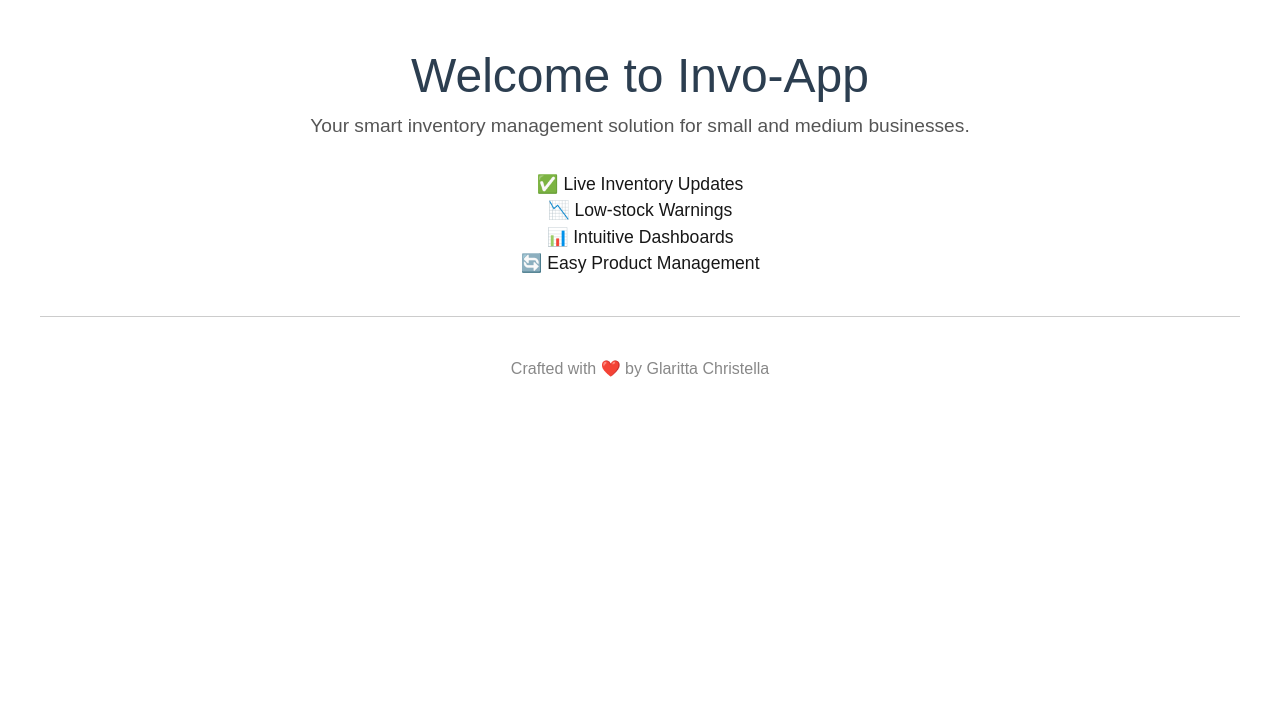
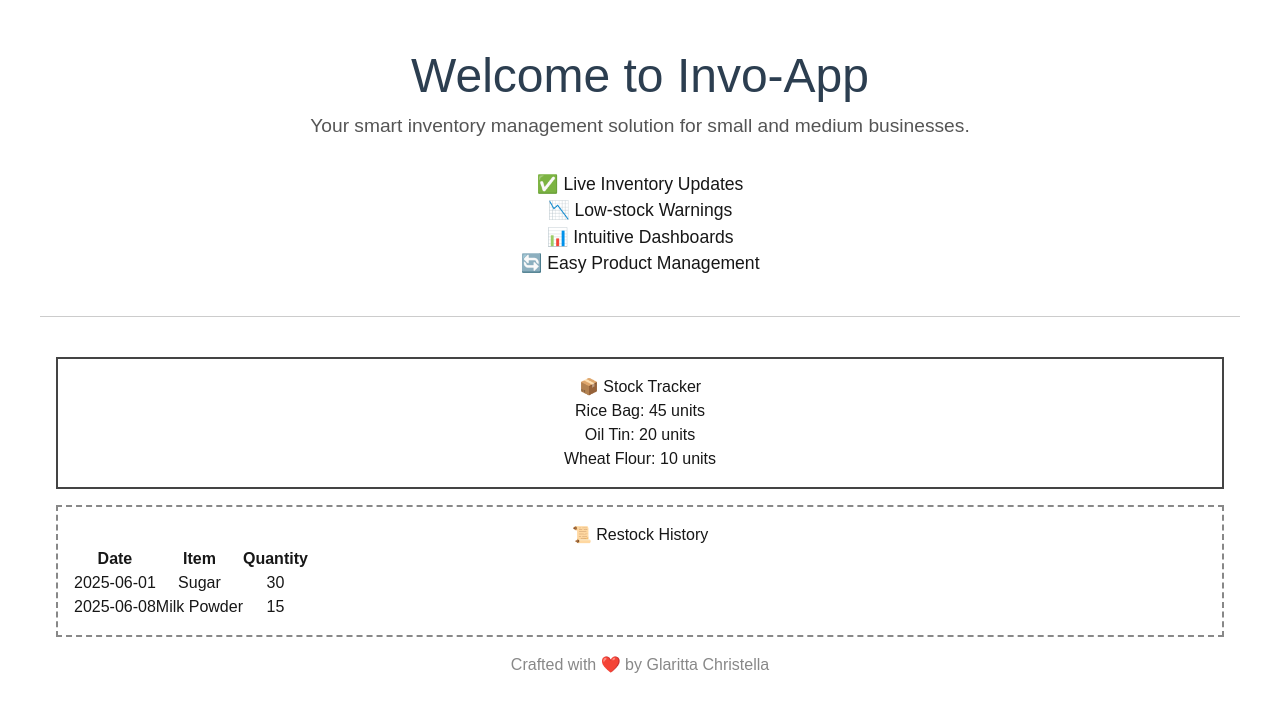
Before and after one commit to GlarittaChristella/invo-app, a Next.js app: page / in a window 1280 px wide. Shown: the top 712 px of the page. Built offline with nearby package versions, Linux system fonts and the light colour scheme.

Commit message:
Added StockTracker and RestockHistory components

```diff
--- /dev/null
+++ b/src/RestockHistory.jsx
@@ -0,0 +1,39 @@
+import { useState, useEffect } from 'react';
+
+const RestockHistory = () => {
+  const [history, setHistory] = useState([
+    { date: '2025-06-01', item: 'Sugar', quantity: 30 },
+    { date: '2025-06-08', item: 'Milk Powder', quantity: 15 },
+  ]);
+
+  useEffect(() => {
+    // Example effect: log restock count
+    console.log(`Total restock events: ${history.length}`);
+  }, [history]);
+
+  return (
+    <div style={{ border: '2px dashed #888', padding: '1rem', margin: '1rem' }}>
+      <h2>📜 Restock History</h2>
+      <table border="1" cellPadding="6">
+        <thead>
+          <tr>
+            <th>Date</th>
+            <th>Item</th>
+            <th>Quantity</th>
+          </tr>
+        </thead>
+        <tbody>
+          {history.map((h, i) => (
+            <tr key={i}>
+              <td>{h.date}</td>
+              <td>{h.item}</td>
+              <td>{h.quantity}</td>
+            </tr>
+          ))}
+        </tbody>
+      </table>
+    </div>
+  );
+};
+
+export default RestockHistory;
--- /dev/null
+++ b/src/StockTracker.jsx
@@ -0,0 +1,33 @@
+import { useState, useEffect } from 'react';
+
+const StockTracker = () => {
+  const [stock, setStock] = useState([
+    { item: 'Rice Bag', quantity: 45 },
+    { item: 'Oil Tin', quantity: 20 },
+    { item: 'Wheat Flour', quantity: 10 },
+  ]);
+
+  useEffect(() => {
+    // Example: Show low stock alert
+    stock.forEach((s) => {
+      if (s.quantity < 15) {
+        console.log(`${s.item} is low in stock!`);
+      }
+    });
+  }, [stock]);
+
+  return (
+    <div style={{ border: '2px solid #444', padding: '1rem', margin: '1rem' }}>
+      <h2>📦 Stock Tracker</h2>
+      <ul>
+        {stock.map((s, i) => (
+          <li key={i}>
+            {s.item}: {s.quantity} units
+          </li>
+        ))}
+      </ul>
+    </div>
+  );
+};
+
+export default StockTracker;
--- a/src/pages/index.js
+++ b/src/pages/index.js
@@ -1,3 +1,6 @@
+  import StockTracker from '../StockTracker';
+  import RestockHistory from '../RestockHistory';
+
 export default function Home() {
   return (
     <div style={{ fontFamily: 'sans-serif', padding: '40px', textAlign: 'center' }}>
@@ -13,9 +16,19 @@ export default function Home() {
           <li>📊 Intuitive Dashboards</li>
           <li>🔄 Easy Product Management</li>
         </ul>
+
+
       </div>
 
+
       <hr style={{ margin: '40px 0', borderColor: '#ccc' }} />
+
+            <StockTracker />
+            <RestockHistory />
+
+
+
+
 
       <footer style={{ fontSize: '1rem', color: '#888' }}>
         <p>Crafted with ❤️ by Glaritta Christella</p>
```
Also changed, not shown: 1 other file (tests, documents, lock files or other folders).
